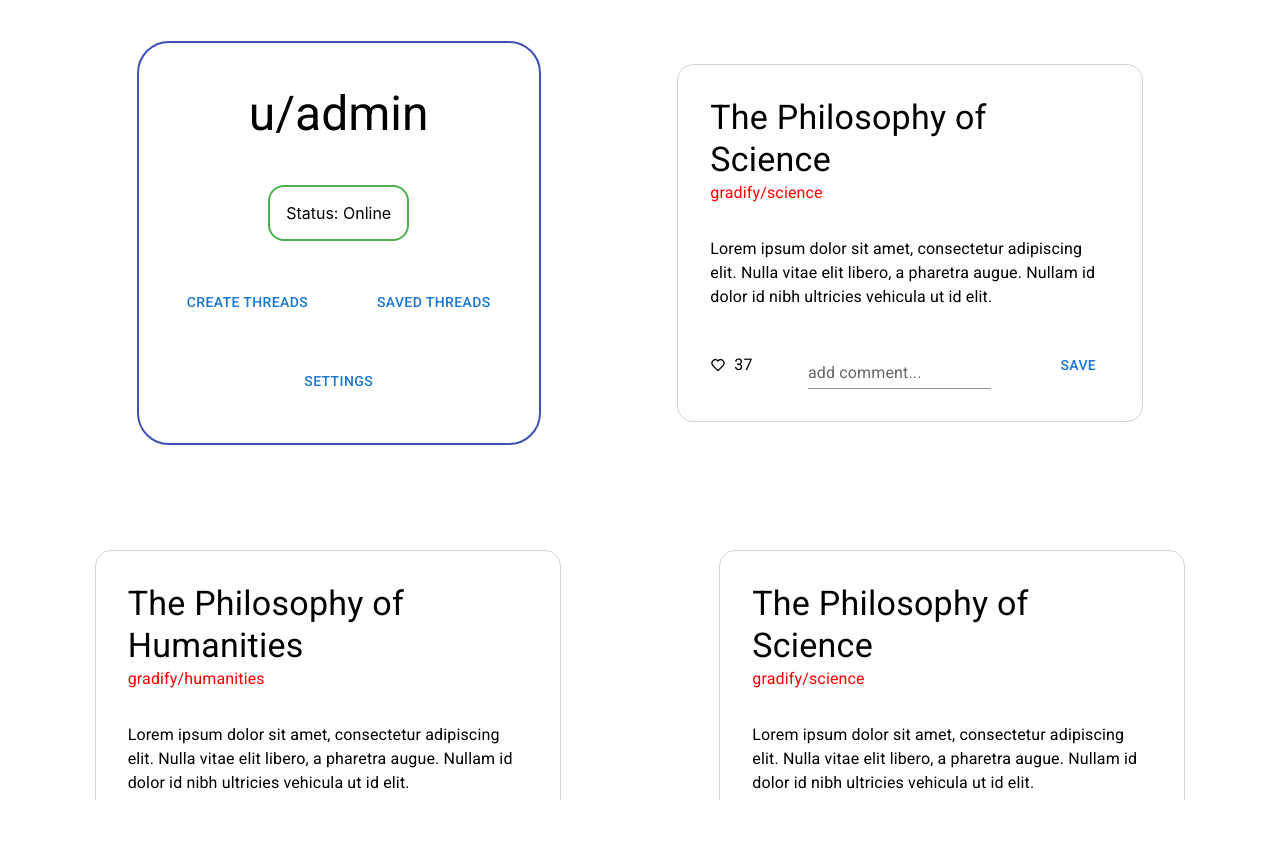
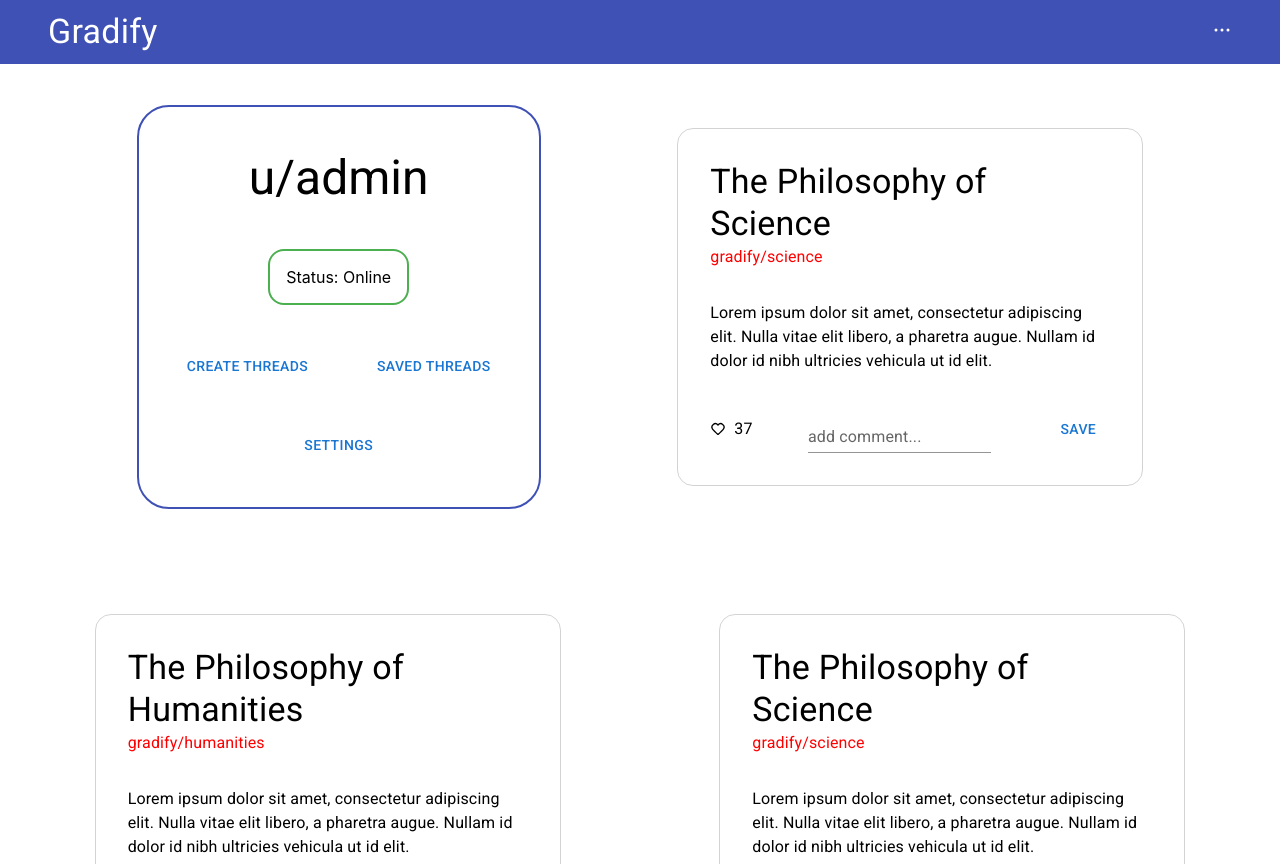
Before and after one commit to timesGH/Gradify, a React (Create React App) app: page /student-discussion-forum in a window 1280 px wide. Before the commit the page ends 800 px from the top, so only its background shows below. Built offline with nearby package versions, Linux system fonts and the light colour scheme.

Commit message:
created navigation

```diff
--- a/src/components/index.tsx
+++ b/src/components/index.tsx
@@ -1,2 +1,3 @@
-export * from './admin-forum-card'
-export * from './thread-card'
+export * from "./admin-forum-card";
+export * from "./thread-card";
+export * from "./navigation";
--- /dev/null
+++ b/src/components/navigation.tsx
@@ -0,0 +1,75 @@
+import { Box, Link, Typography } from "@mui/material";
+import { colors } from "../utilities";
+import { MenuSvg } from "../utilities/svgs";
+import { useState } from "react";
+
+export const Navigation = () => {
+  const [showMenu, setShowMenu] = useState(false);
+  return (
+    <Box
+      width="100vw"
+      bgcolor={colors.primary}
+      position="sticky"
+      height={64}
+      display="flex"
+      justifyContent="space-between"
+      alignItems={"center"}
+    >
+      <Link href="/" underline="none" sx={{ marginLeft: 6 }}>
+        <Typography variant="h4" color="white">
+          Gradify
+        </Typography>
+      </Link>
+      <Box
+        display="flex"
+        flexDirection="column"
+        gap={2}
+        height="auto"
+        marginTop={showMenu ? 20 : 0}
+        sx={{ marginRight: 6 }}
+      >
+        <div
+          onClick={() => setShowMenu(!showMenu)}
+          style={{ cursor: "pointer" }}
+        >
+          <MenuSvg />
+        </div>
+        {showMenu && (
+          <Box bgcolor={colors.primary} padding={2} borderRadius={2}>
+            <Link href="/profile" underline="none">
+              <Typography variant="h6" color="white">
+                Profile
+              </Typography>
+            </Link>
+            <Link href="/student-resource" underline="none">
+              <Typography variant="h6" color="white">
+                Student Discussion
+              </Typography>
+            </Link>
+            <Link href="/student-discussion-forum" underline="none">
+              <Typography variant="h6" color="white">
+                Student Resource
+              </Typography>
+            </Link>
+            <Link href="/career" underline="none">
+              <Typography variant="h6" color="white">
+                Careers
+              </Typography>
+            </Link>
+            <Link href="/login" underline="none">
+              <Typography
+                variant="h6"
+                color="white"
+                onClick={() => {
+                  localStorage.removeItem("user");
+                }}
+              >
+                Log Out
+              </Typography>
+            </Link>
+          </Box>
+        )}
+      </Box>
+    </Box>
+  );
+};
--- a/src/index.tsx
+++ b/src/index.tsx
@@ -2,13 +2,24 @@ import React from "react";
 import ReactDOM from "react-dom/client";
 import "./index.css";
 import { BrowserRouter, Routes, Route } from "react-router-dom";
-import { Home, Login, SignUp, Profile, ForgotPassword, StudentResource, StudentDiscussionForum, Article } from "./pages";
+import {
+  Home,
+  Login,
+  SignUp,
+  Profile,
+  ForgotPassword,
+  StudentResource,
+  StudentDiscussionForum,
+  Article,
+} from "./pages";
+import { Navigation } from "./components";
 
 const root = ReactDOM.createRoot(
   document.getElementById("root") as HTMLElement
 );
 root.render(
   <React.StrictMode>
+    <Navigation />
     <BrowserRouter>
       <Routes>
         <Route path="/" element={<Home />} />
@@ -17,7 +28,10 @@ root.render(
         <Route path="/profile" element={<Profile />} />
         <Route path="/forgot-password" element={<ForgotPassword />} />
         <Route path="/student-resource" element={<StudentResource />} />
-        <Route path="/student-discussion-forum" element={<StudentDiscussionForum />} />
+        <Route
+          path="/student-discussion-forum"
+          element={<StudentDiscussionForum />}
+        />
         <Route path="/article" element={<Article />} />
       </Routes>
     </BrowserRouter>
--- a/src/utilities/svgs/index.tsx
+++ b/src/utilities/svgs/index.tsx
@@ -1 +1,2 @@
 export * from './heart-svg'
+export * from './menu-svg'
--- /dev/null
+++ b/src/utilities/svgs/menu-svg.tsx
@@ -0,0 +1,14 @@
+export const MenuSvg = () => {
+  return (
+    <svg
+      fill="white"
+      height="20"
+      icon-name="overflow-horizontal-outline"
+      viewBox="0 0 20 20"
+      width="20"
+      xmlns="http://www.w3.org/2000/svg"
+    >
+      <path d="M5.5 10a1.5 1.5 0 1 1-3 0 1.5 1.5 0 0 1 3 0ZM10 8.5a1.5 1.5 0 1 0 0 3 1.5 1.5 0 0 0 0-3Zm6 0a1.5 1.5 0 1 0 0 3 1.5 1.5 0 0 0 0-3Z"></path>
+    </svg>
+  );
+};
```
